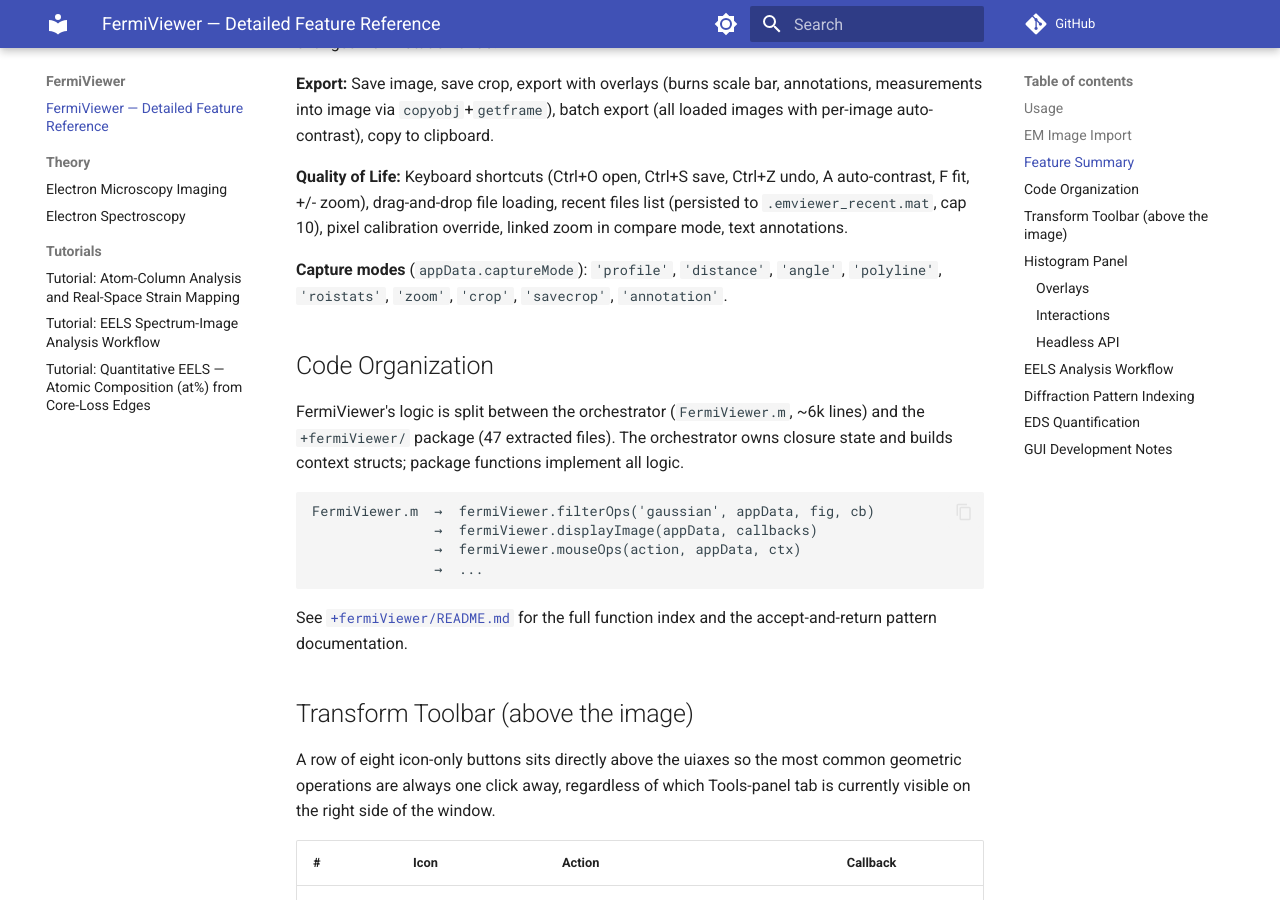
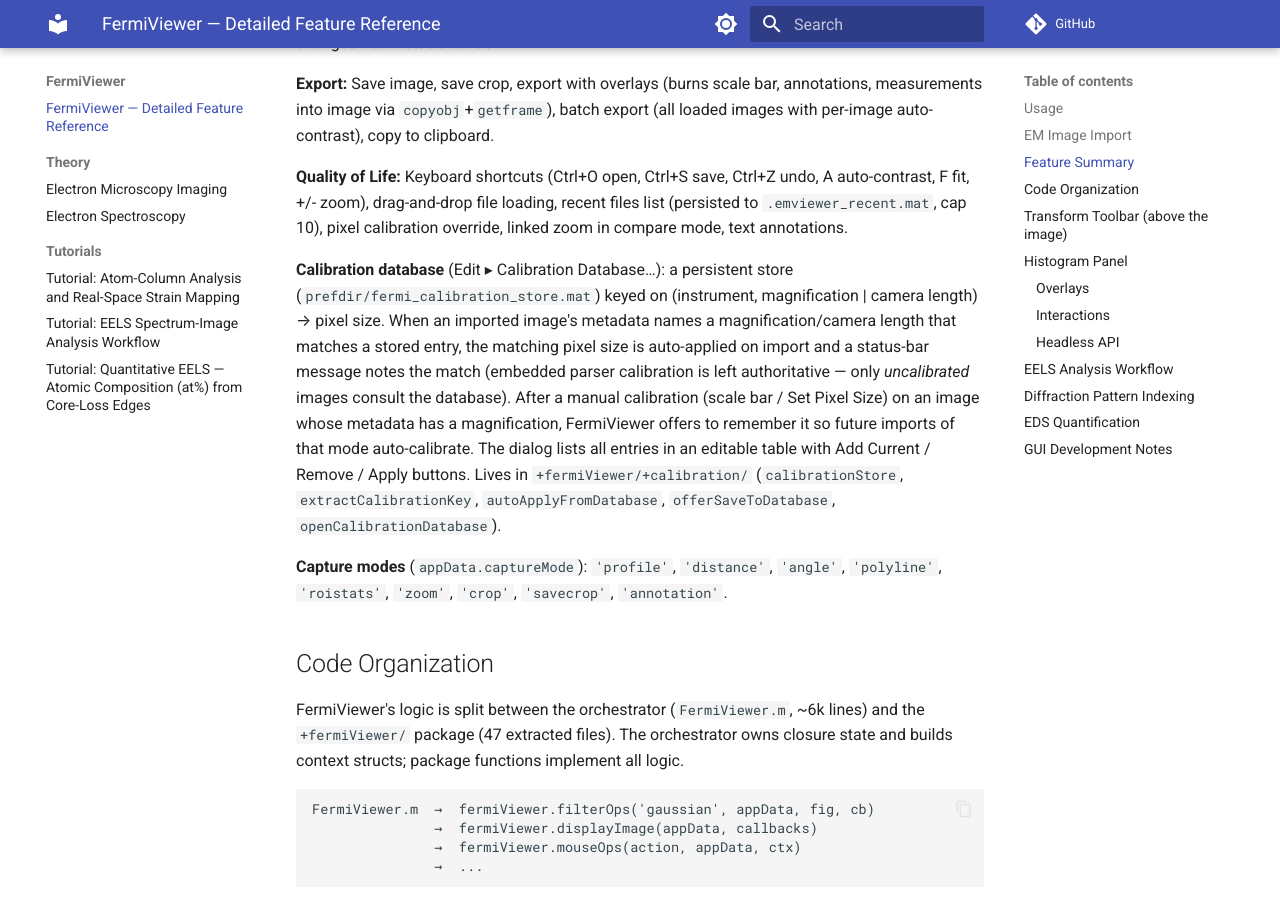
Before and after one commit to pquarterman17/fermi-viewer, an MkDocs documentation site: the page built from docs/gui_emviewer.md, in a window 1280 px wide and 900 px high, scrolled down 2540 px. Built offline with MkDocs 1.6.1 and Material for MkDocs 9.7.7, drawn with Linux system fonts in a browser that asks for light colours; comment, search, counter and statistics services are not loaded.

Commit message:
feat(calibration): persistent calibration database
EM-parity #5. A prefdir-backed store maps (instrument, magnification |
camera length) to pixel size so a known acquisition mode auto-calibrates
on import instead of requiring per-image calibration every time.

New +fermiViewer/+calibration/ package functions:
- calibrationStore: load/save/add/remove/match/dedup over
  fermi_calibration_store.mat; 1% match tolerance; empty-instrument
  entries act as wildcards; best-effort silent on read-only prefdir.
- extractCalibrationKey: metadata heuristics pulling mag/camera-length
  and instrument from imageData + acquiParams.
- autoApplyFromDatabase: import hook; auto-calibrates uncalibrated images
  that match a stored entry and returns a notify message. Embedded parser
  calibration stays authoritative.
- offerSaveToDatabase: offers to remember a manual calibration when the
  image metadata has a magnification and no matching entry exists yet.
- openCalibrationDatabase: Edit > Calibration Database... editable table
  with Add Current / Remove / Apply.

Wired into FermiViewer.m with no new nested functions (286/286, 5191/5209
lines): anonymous live-getter menu callback, auto-apply in appendImage,
offer-save in applyCalibration. test_calibrationStore (Group=fv) 10/10.

```diff
--- a/docs/gui_emviewer.md
+++ b/docs/gui_emviewer.md
@@ -87,6 +87,20 @@
 **Export:** Save image, save crop, export with overlays (burns scale bar, annotations, measurements into image via `copyobj`+`getframe`), batch export (all loaded images with per-image auto-contrast), copy to clipboard.
 
 **Quality of Life:** Keyboard shortcuts (Ctrl+O open, Ctrl+S save, Ctrl+Z undo, A auto-contrast, F fit, +/- zoom), drag-and-drop file loading, recent files list (persisted to `.emviewer_recent.mat`, cap 10), pixel calibration override, linked zoom in compare mode, text annotations.
+
+**Calibration database** (Edit ▸ Calibration Database…): a persistent store
+(`prefdir/fermi_calibration_store.mat`) keyed on (instrument, magnification |
+camera length) → pixel size. When an imported image's metadata names a
+magnification/camera length that matches a stored entry, the matching pixel
+size is auto-applied on import and a status-bar message notes the match
+(embedded parser calibration is left authoritative — only *uncalibrated*
+images consult the database). After a manual calibration (scale bar / Set
+Pixel Size) on an image whose metadata has a magnification, FermiViewer offers
+to remember it so future imports of that mode auto-calibrate. The dialog lists
+all entries in an editable table with Add Current / Remove / Apply buttons.
+Lives in `+fermiViewer/+calibration/` (`calibrationStore`,
+`extractCalibrationKey`, `autoApplyFromDatabase`, `offerSaveToDatabase`,
+`openCalibrationDatabase`).
 
 **Capture modes** (`appData.captureMode`): `'profile'`, `'distance'`, `'angle'`, `'polyline'`, `'roistats'`, `'zoom'`, `'crop'`, `'savecrop'`, `'annotation'`.
 
```
Also changed, not shown: BACKLOG.md (+2 -3 lines), 9 other files.
